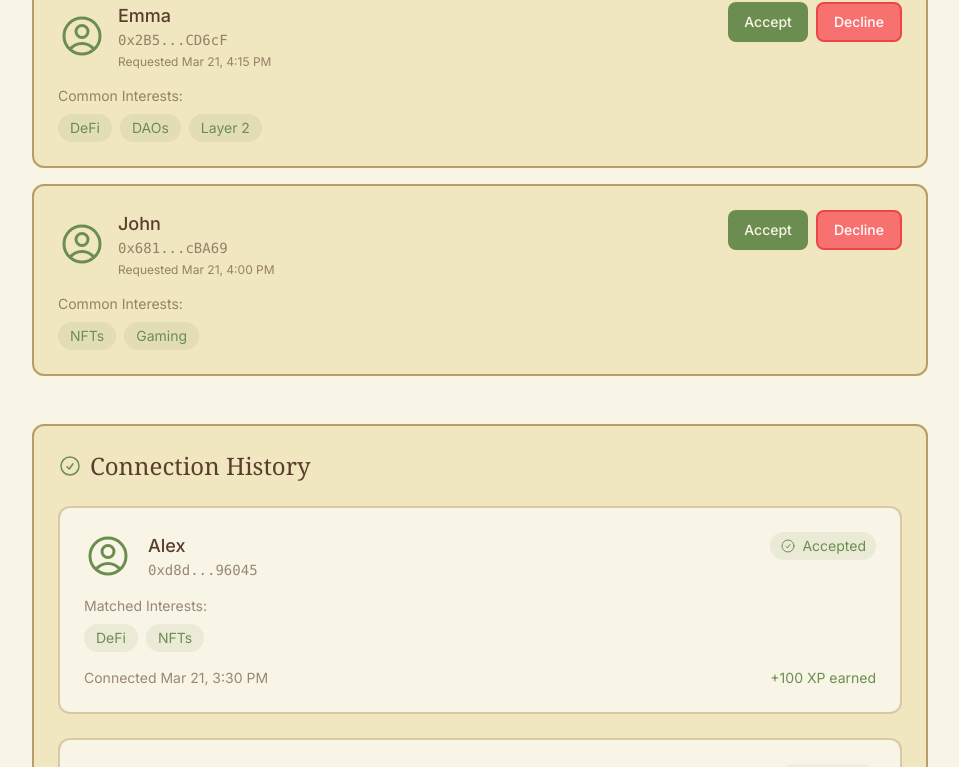
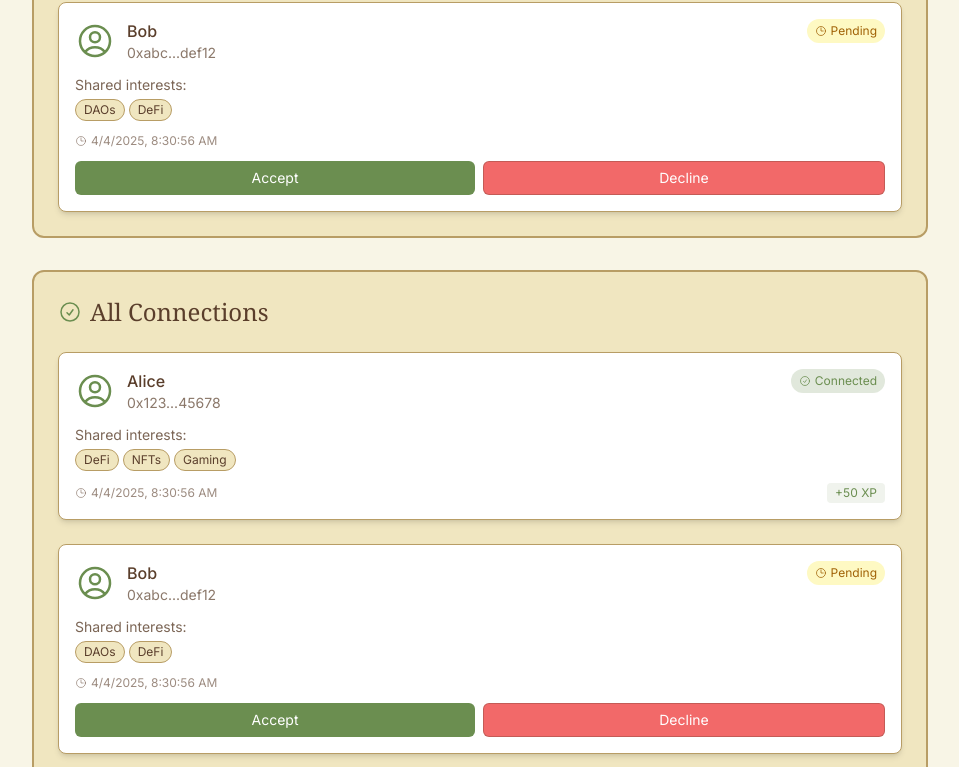
Before and after one commit to chandrabosep/Eth-Taipei, a Next.js app in the folder frontend/: page /events/1/interactions in a window 1280 px wide. Shown: the part 432-1199 px from the top of the page, without its empty margins (160-1119 px from the left). Built offline with nearby package versions, Linux system fonts and the light colour scheme; no server answers; what @wagmi/core would draw is missing.

Commit message:
refactor: streamline interactions page with mock data and dynamic state management

```diff
--- a/frontend/src/app/events/[eventname]/interactions/page.tsx
+++ b/frontend/src/app/events/[eventname]/interactions/page.tsx
@@ -1,81 +1,84 @@
-'use client';
+"use client";
 
-import React from 'react';
-import { UserCircleIcon, ClockIcon, CheckCircleIcon, XMarkIcon, UserPlusIcon } from '@heroicons/react/24/outline';
+import React, { useState, useEffect } from "react";
+import {
+	UserCircleIcon,
+	ClockIcon,
+	CheckCircleIcon,
+	XMarkIcon,
+	UserPlusIcon,
+} from "@heroicons/react/24/outline";
+import { cn } from "@/lib/utils";
+import { ConnectionCard } from "@/components/common/connectionCard";
 
 interface Connection {
 	id: number;
 	address: string;
 	name: string;
 	matchedInterests: string[];
-  status: 'accepted' | 'pending' | 'rejected';
+	status: "accepted" | "pending" | "rejected";
 	timestamp: string;
 	xpEarned?: number;
 }
-
-// Sample data
-const connections: Connection[] = [
-  {
-    id: 1,
-    address: "0xd8dA6BF26964aF9D7eEd9e03E53415D37aA96045",
-    name: "Alex",
-    matchedInterests: ["DeFi", "NFTs"],
-    status: "accepted",
-    timestamp: "2024-03-21T15:30:00",
-    xpEarned: 100
-  },
-  {
-    id: 2,
-    address: "0x95222290DD7278Aa3Ddd389Cc1E1d165CC4BAfe5",
-    name: "Sarah",
-    matchedInterests: ["Gaming", "Layer 2"],
-    status: "pending",
-    timestamp: "2024-03-21T14:45:00"
-  },
-  {
-    id: 3,
-    address: "0x71C7656EC7ab88b098defB751B7401B5f6d8976F",
-    name: "Mike",
-    matchedInterests: ["Smart Contracts"],
-    status: "rejected",
-    timestamp: "2024-03-21T13:15:00"
-  },
-  // Add more connections as needed
-];
-
-// Sample incoming requests data
-const incomingRequests: Connection[] = [
-  {
-    id: 4,
-    address: "0x2B5AD5c4795c026514f8317c7a215E218DcCD6cF",
-    name: "Emma",
-    matchedInterests: ["DeFi", "DAOs", "Layer 2"],
-    status: "pending",
-    timestamp: "2024-03-21T16:15:00"
-  },
-  {
-    id: 5,
-    address: "0x6813Eb9362372EEF6200f3b1dbC3f819671cBA69",
-    name: "John",
-    matchedInterests: ["NFTs", "Gaming"],
-    status: "pending",
-    timestamp: "2024-03-21T16:00:00"
-  }
-];
 
 const truncateAddress = (address: string) => {
 	return `${address.slice(0, 5)}...${address.slice(-5)}`;
 };
 
+// Mock data for demonstration
+const mockConnections: Connection[] = [
+	{
+		id: 1,
+		address: "0x1234567890abcdef1234567890abcdef12345678",
+		name: "Alice",
+		matchedInterests: ["DeFi", "NFTs", "Gaming"],
+		status: "accepted",
+		timestamp: new Date().toISOString(),
+		xpEarned: 50,
+	},
+	{
+		id: 2,
+		address: "0xabcdef1234567890abcdef1234567890abcdef12",
+		name: "Bob",
+		matchedInterests: ["DAOs", "DeFi"],
+		status: "pending",
+		timestamp: new Date().toISOString(),
+	},
+	{
+		id: 3,
+		address: "0x7890abcdef1234567890abcdef1234567890abcd",
+		name: "Charlie",
+		matchedInterests: ["Gaming", "NFTs"],
+		status: "rejected",
+		timestamp: new Date().toISOString(),
+	},
+];
+
 export default function InteractionsPage() {
+	const [connections, setConnections] =
+		useState<Connection[]>(mockConnections);
+	const pendingRequests = connections.filter(
+		(conn) => conn.status === "pending"
+	);
+
 	const handleAcceptRequest = (requestId: number) => {
-    console.log('Accepting request:', requestId);
-    // Handle accept logic
+		console.log("Accepting request:", requestId);
+		setConnections(
+			connections.map((conn) =>
+				conn.id === requestId
+					? { ...conn, status: "accepted", xpEarned: 50 }
+					: conn
+			)
+		);
 	};
 
 	const handleRejectRequest = (requestId: number) => {
-    console.log('Rejecting request:', requestId);
-    // Handle reject logic
+		console.log("Rejecting request:", requestId);
+		setConnections(
+			connections.map((conn) =>
+				conn.id === requestId ? { ...conn, status: "rejected" } : conn
+			)
+		);
 	};
 
 	return (
@@ -88,15 +91,33 @@ export default function InteractionsPage() {
 				{/* Stats Overview - Updated for mobile */}
 				<div className="grid grid-cols-3 gap-2 sm:gap-6 mb-8 sm:mb-12">
 					{[
-            { label: "Total Connections", value: "15" },
-            { label: "Pending Requests", value: "3" },
-            { label: "XP from Connections", value: "750" }
+						{
+							label: "Total Connections",
+							value: connections
+								.filter((c) => c.status === "accepted")
+								.length.toString(),
+						},
+						{
+							label: "Pending Requests",
+							value: pendingRequests.length.toString(),
+						},
+						{
+							label: "XP from Connections",
+							value: connections
+								.reduce(
+									(sum, conn) => sum + (conn.xpEarned || 0),
+									0
+								)
+								.toString(),
+						},
 					].map((stat, index) => (
 						<div
 							key={index}
 							className="bg-[#f0e6c0] rounded-xl p-3 sm:p-6 border-2 border-[#b89d65] text-center"
 						>
-              <p className="text-lg sm:text-3xl font-bold text-[#5a3e2b] mb-1 sm:mb-2">{stat.value}</p>
+							<p className="text-lg sm:text-3xl font-bold text-[#5a3e2b] mb-1 sm:mb-2">
+								{stat.value}
+							</p>
 							<p className="text-[10px] leading-tight sm:text-base text-[#5a3e2b]/60">
 								{stat.label}
 							</p>
@@ -105,173 +126,66 @@ export default function InteractionsPage() {
 				</div>
 
 				{/* Incoming Requests Section */}
-        {incomingRequests.length > 0 && (
-          <div className="mb-8 sm:mb-12">
+				{pendingRequests.length > 0 && (
+					<div className="bg-[#f0e6c0] rounded-xl border-2 border-[#b89d65] overflow-hidden mb-8">
+						<div className="p-4 sm:p-6">
 							<div className="flex items-center gap-2 mb-4 sm:mb-6">
 								<UserPlusIcon className="w-6 h-6 text-[#6b8e50]" />
 								<h2 className="text-xl sm:text-2xl font-serif text-[#5a3e2b]">
 									Incoming Requests
 								</h2>
-              <span className="bg-[#6b8e50] text-[#f8f5e6] text-xs px-2 py-0.5 rounded-full">
-                {incomingRequests.length}
-              </span>
 							</div>
-
-            <div className="space-y-4">
-              {incomingRequests.map((request) => (
-                <div
-                  key={request.id}
-                  className="bg-[#f0e6c0] rounded-xl p-4 sm:p-6 border-2 border-[#b89d65]
-                           hover:shadow-md transition-shadow"
-                >
-                  <div className="flex flex-col sm:flex-row items-start gap-4">
-                    {/* User Info */}
-                    <div className="flex items-center gap-3 flex-1">
-                      <UserCircleIcon className="w-10 h-10 sm:w-12 sm:h-12 text-[#6b8e50]" />
-                      <div>
-                        <h3 className="text-base sm:text-lg font-medium text-[#5a3e2b]">
-                          {request.name}
-                        </h3>
-                        <p className="text-xs sm:text-sm text-[#5a3e2b]/60 font-mono">
-                          {truncateAddress(request.address)}
-                        </p>
-                        <p className="text-xs text-[#5a3e2b]/60 mt-1">
-                          Requested {new Date(request.timestamp).toLocaleDateString('en-US', {
-                            hour: 'numeric',
-                            minute: 'numeric',
-                            month: 'short',
-                            day: 'numeric'
-                          })}
-                        </p>
-                      </div>
-                    </div>
-
-                    {/* Action Buttons */}
-                    <div className="flex gap-2 w-full sm:w-auto">
-                      <button
-                        onClick={() => handleAcceptRequest(request.id)}
-                        className="flex-1 sm:flex-initial px-4 py-2 bg-[#6b8e50] hover:bg-[#5a7a42]
-                                 text-[#f8f5e6] rounded-lg text-sm font-medium
-                                 transition-colors focus:outline-none focus:ring-2
-                                 focus:ring-[#6b8e50] focus:ring-offset-2"
-                      >
-                        Accept
-                      </button>
-                      <button
-                        onClick={() => handleRejectRequest(request.id)}
-                        className="flex-1 sm:flex-initial px-4 py-2 bg-[#f87171] hover:bg-[#ef4444]
-                                 text-white border-2 border-[#ef4444] rounded-lg text-sm
-                                 font-medium transition-colors focus:outline-none focus:ring-2
-                                 focus:ring-red-300 focus:ring-offset-2"
-                      >
-                        Decline
-                      </button>
-                    </div>
-                  </div>
-
-                  {/* Matched Interests */}
-                  <div className="mt-4">
-                    <p className="text-xs sm:text-sm text-[#5a3e2b]/60 mb-2">Common Interests:</p>
-                    <div className="flex flex-wrap gap-1.5 sm:gap-2">
-                      {request.matchedInterests.map((interest, index) => (
-                        <span
-                          key={index}
-                          className="px-2.5 py-0.5 sm:px-3 sm:py-1 rounded-full
-                                   bg-[#6b8e50]/10 text-[#6b8e50] text-xs sm:text-sm"
-                        >
-                          {interest}
-                        </span>
+							<div className="space-y-4 sm:space-y-6">
+								{pendingRequests.map((connection) => (
+									<ConnectionCard
+										key={connection.id}
+										connection={connection}
+										truncateAddress={truncateAddress}
+										onAccept={() =>
+											handleAcceptRequest(connection.id)
+										}
+										onReject={() =>
+											handleRejectRequest(connection.id)
+										}
+									/>
 								))}
 							</div>
 						</div>
 					</div>
-              ))}
-            </div>
-          </div>
 				)}
 
-        {/* Previous Connections List section with updated title */}
+				{/* All Connections List section */}
 				<div className="bg-[#f0e6c0] rounded-xl border-2 border-[#b89d65] overflow-hidden">
 					<div className="p-4 sm:p-6">
 						<div className="flex items-center gap-2 mb-4 sm:mb-6">
 							<CheckCircleIcon className="w-6 h-6 text-[#6b8e50]" />
 							<h2 className="text-xl sm:text-2xl font-serif text-[#5a3e2b]">
-                Connection History
+								All Connections
 							</h2>
 						</div>
 						<div className="space-y-4 sm:space-y-6">
 							{connections.map((connection) => (
-                <div
+								<ConnectionCard
 									key={connection.id}
-                  className="bg-[#f8f5e6] rounded-xl p-4 sm:p-6 border-2 border-[#b89d65]/50
-                           hover:shadow-md transition-shadow"
-                >
-                  <div className="flex flex-col sm:flex-row sm:items-start justify-between gap-3 sm:gap-4">
-                    {/* User Info */}
-                    <div className="flex items-center gap-3 sm:gap-4">
-                      <UserCircleIcon className="w-10 h-10 sm:w-12 sm:h-12 text-[#6b8e50]" />
-                      <div>
-                        <h3 className="text-base sm:text-lg font-medium text-[#5a3e2b]">
-                          {connection.name}
-                        </h3>
-                        <p className="text-xs sm:text-sm text-[#5a3e2b]/60 font-mono">
-                          {truncateAddress(connection.address)}
-                        </p>
-                      </div>
-                    </div>
-
-                    {/* Status Badge */}
-                    <div className={`self-start sm:self-auto flex items-center gap-1.5 px-2.5 py-1 rounded-full text-xs sm:text-sm
-                                  ${connection.status === 'accepted' ? 'bg-[#6b8e50]/10 text-[#6b8e50]' :
-                                    connection.status === 'pending' ? 'bg-[#b89d65]/10 text-[#b89d65]' :
-                                    'bg-red-100 text-red-600'}`}>
-                      {connection.status === 'accepted' ? (
-                        <CheckCircleIcon className="w-3.5 h-3.5 sm:w-4 sm:h-4" />
-                      ) : connection.status === 'pending' ? (
-                        <ClockIcon className="w-3.5 h-3.5 sm:w-4 sm:h-4" />
-                      ) : (
-                        <XMarkIcon className="w-3.5 h-3.5 sm:w-4 sm:h-4" />
-                      )}
-                      <span className="capitalize">{connection.status}</span>
-                    </div>
-                  </div>
-
-                  {/* Matched Interests */}
-                  <div className="mt-3 sm:mt-4">
-                    <p className="text-xs sm:text-sm text-[#5a3e2b]/60 mb-1.5 sm:mb-2">
-                      Matched Interests:
-                    </p>
-                    <div className="flex flex-wrap gap-1.5 sm:gap-2">
-                      {connection.matchedInterests.map((interest, index) => (
-                        <span
-                          key={index}
-                          className="px-2.5 py-0.5 sm:px-3 sm:py-1 rounded-full
-                                   bg-[#6b8e50]/10 text-[#6b8e50] text-xs sm:text-sm"
-                        >
-                          {interest}
-                        </span>
-                      ))}
-                    </div>
-                  </div>
-
-                  {/* Connection Details */}
-                  <div className="mt-3 sm:mt-4 flex flex-col sm:flex-row sm:items-center
-                                justify-between gap-2 text-xs sm:text-sm text-[#5a3e2b]/60">
-                    <p>
-                      Connected {new Date(connection.timestamp).toLocaleDateString('en-US', {
-                        hour: 'numeric',
-                        minute: 'numeric',
-                        month: 'short',
-                        day: 'numeric'
-                      })}
-                    </p>
-                    {connection.xpEarned && (
-                      <p className="text-[#6b8e50]">
-                        +{connection.xpEarned} XP earned
-                      </p>
-                    )}
-                  </div>
-                </div>
+									connection={connection}
+									truncateAddress={truncateAddress}
+									onAccept={
+										connection.status === "pending"
+											? () =>
+													handleAcceptRequest(
+														connection.id
+													)
+											: undefined
+									}
+									onReject={
+										connection.status === "pending"
+											? () =>
+													handleRejectRequest(
+														connection.id
+													)
+											: undefined
+									}
+								/>
 							))}
 						</div>
 					</div>
--- /dev/null
+++ b/frontend/src/components/common/connectionCard.tsx
@@ -0,0 +1,126 @@
+import {
+	UserCircleIcon,
+	ClockIcon,
+	CheckCircleIcon,
+	XMarkIcon
+} from "@heroicons/react/24/outline";
+import { cn } from "@/lib/utils";
+
+interface Connection {
+	id: number;
+	address: string;
+	name: string;
+	matchedInterests: string[];
+	status: "accepted" | "pending" | "rejected";
+	timestamp: string;
+	xpEarned?: number;
+}
+
+export const ConnectionCard = ({
+	connection,
+	truncateAddress,
+	onAccept,
+	onReject,
+	style,
+}: {
+	connection: Connection;
+	truncateAddress: (address: string) => string;
+	onAccept?: (id: number) => void;
+	onReject?: (id: number) => void;
+	style?: string;
+}) => {
+	const isPending = connection.status === "pending";
+	const isAccepted = connection.status === "accepted";
+	const isRejected = connection.status === "rejected";
+
+	return (
+		<div
+			className={cn(
+				"bg-white rounded-lg shadow-md overflow-hidden border border-[#b89d65]",
+				style
+			)}
+		>
+			<div className="p-4">
+				<div className="flex justify-between items-start mb-3">
+					<div className="flex items-center gap-3">
+						<UserCircleIcon className="w-10 h-10 text-[#6b8e50]" />
+						<div>
+							<h3 className="font-medium text-[#5a3e2b]">
+								{connection.name}
+							</h3>
+							<p className="text-sm text-[#5a3e2b]/70">
+								{truncateAddress(connection.address)}
+							</p>
+						</div>
+					</div>
+
+					{isAccepted && (
+						<span className="bg-[#6b8e50]/20 text-[#6b8e50] text-xs px-2 py-1 rounded-full flex items-center">
+							<CheckCircleIcon className="w-3 h-3 mr-1" />
+							Connected
+						</span>
+					)}
+
+					{isRejected && (
+						<span className="bg-red-100 text-red-600 text-xs px-2 py-1 rounded-full flex items-center">
+							<XMarkIcon className="w-3 h-3 mr-1" />
+							Declined
+						</span>
+					)}
+
+					{isPending && (
+						<span className="bg-yellow-100 text-yellow-700 text-xs px-2 py-1 rounded-full flex items-center">
+							<ClockIcon className="w-3 h-3 mr-1" />
+							Pending
+						</span>
+					)}
+				</div>
+
+				<div className="mb-3">
+					<p className="text-sm text-[#5a3e2b]/80 mb-1">
+						Shared interests:
+					</p>
+					<div className="flex flex-wrap gap-1">
+						{connection.matchedInterests.map((interest: string, idx: number) => (
+							<span
+								key={idx}
+								className="bg-[#f0e6c0] border border-[#b89d65] text-[#5a3e2b] text-xs px-2 py-0.5 rounded-full"
+							>
+								{interest}
+							</span>
+						))}
+					</div>
+				</div>
+
+				<div className="flex items-center text-xs text-[#5a3e2b]/60">
+					<ClockIcon className="w-3 h-3 mr-1" />
+					{new Date(connection.timestamp).toLocaleString()}
+
+					{isAccepted && connection.xpEarned && (
+						<span className="ml-auto bg-[#6b8e50]/10 text-[#6b8e50] px-2 py-0.5 rounded">
+							+{connection.xpEarned} XP
+						</span>
+					)}
+				</div>
+
+				{/* Action buttons for pending requests */}
+				{isPending && onAccept && onReject && (
+					<div className="flex gap-2 mt-3">
+						<button
+							onClick={() => onAccept(connection.id)}
+							className="flex-1 bg-[#6b8e50] hover:bg-[#5a7d3f] text-white py-1.5 rounded-md text-sm transition-colors"
+						>
+							Accept
+						</button>
+						<button
+							onClick={() => onReject(connection.id)}
+							className="flex-1 bg-red-500/80 hover:bg-red-600/80 border border-[#5a3e2b]/30 text-white py-1.5 rounded-md text-sm transition-colors"
+						>
+							Decline
+						</button>
+					</div>
+				)}
+			</div>
+		</div>
+	);
+};
```
Lines whose indentation alone changed are shown as unchanged.
